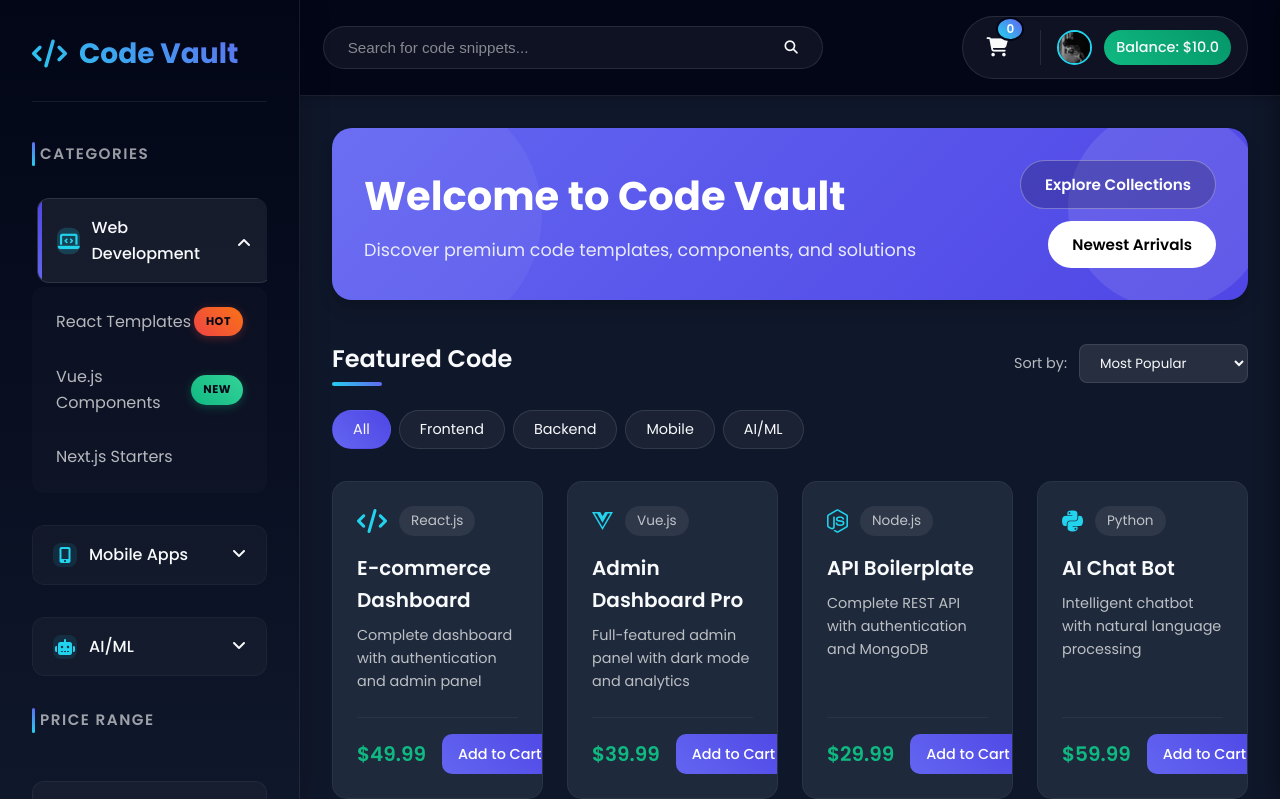
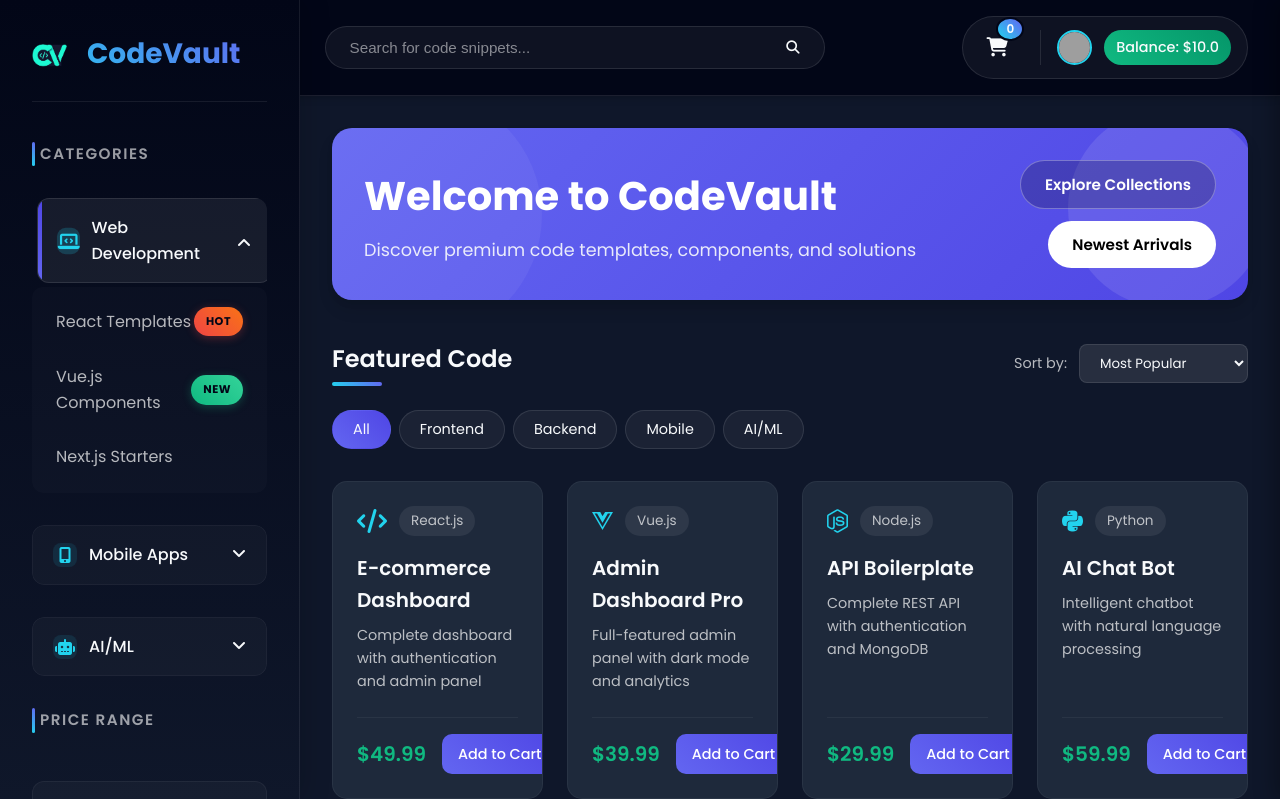
Before and after one commit to Anubhob435/Flux-shopping-app, a Flask app: page /shop/1 in a window 1280 px wide. Shown: the top 799 px of the page. Run offline with Flask 3, Linux system fonts and the light colour scheme; a database or web service that is not in the repository returns one stand-in record (values such as "Sample title"); some libraries are stand-ins or nearby versions; grey boxes are pictures that could not be loaded.

Commit message:
ui improvements and new logo

```diff
--- a/templates/shop.html
+++ b/templates/shop.html
@@ -1,7 +1,7 @@
 <!DOCTYPE html>
 <html>
-<head>
-    <title>Code Vault - Flux</title>
+<head>    <title>CodeVault Shop</title>
+    <link rel="icon" type="image/x-icon" href="{{ url_for('static', filename='images/newicon.ico') }}">
     <link rel="stylesheet" href="{{ url_for('static', filename='css/shop.css') }}">
     <link href="https://fonts.googleapis.com/css2?family=Poppins:wght@400;500;600;700&display=swap" rel="stylesheet">
     <link rel="stylesheet" href="https://cdnjs.cloudflare.com/ajax/libs/font-awesome/6.4.0/css/all.min.css">
@@ -13,10 +13,9 @@
         <div class="header-left">
             <button class="menu-toggle">
                 <i class="fas fa-bars"></i>
-            </button>
-            <div class="logo-container">
-                <i class="fas fa-code"></i>
-                <span>Code Vault</span>
+            </button>            <div class="logo-container">
+                <img src="{{ url_for('static', filename='images/new_logo.png') }}" alt="CodeVault Logo" style="height: 30px; margin-right: 8px;">
+                <span>CodeVault</span>
             </div>
         </div>
 
@@ -44,10 +43,9 @@
 
     <!-- Side Panel -->
     <nav class="side-panel">
-        <div class="side-panel-content">
-            <div class="logo">
-                <i class="fas fa-code"></i>
-                <span>Code Vault</span>
+        <div class="side-panel-content">            <div class="logo">
+                <img src="{{ url_for('static', filename='images/new_logo.png') }}" alt="CodeVault Logo" style="height: 35px; margin-right: 8px;">
+                <span>CodeVault</span>
             </div>
 
             <div class="categories-section">
@@ -129,7 +127,7 @@
         <!-- Welcome Banner -->
         <div class="welcome-banner">
             <div class="welcome-content">
-                <h1>Welcome to Code Vault</h1>
+                <h1>Welcome to CodeVault</h1>
                 <p>Discover premium code templates, components, and solutions</p>
             </div>
             <div class="welcome-actions">
```
Also changed, not shown: templates/index.html (+11 -6 lines), templates/login.html (+6 -7 lines), templates/receipt.html (+5 -6 lines), templates/register.html (+7 -8 lines), static/images/avatar.jpg (deleted), static/images/new_logo.png (added), static/images/newicon.ico (added), static/images/old-logo.png (renamed from static/images/code-illustration.png), static/images/original-image.png (added).
